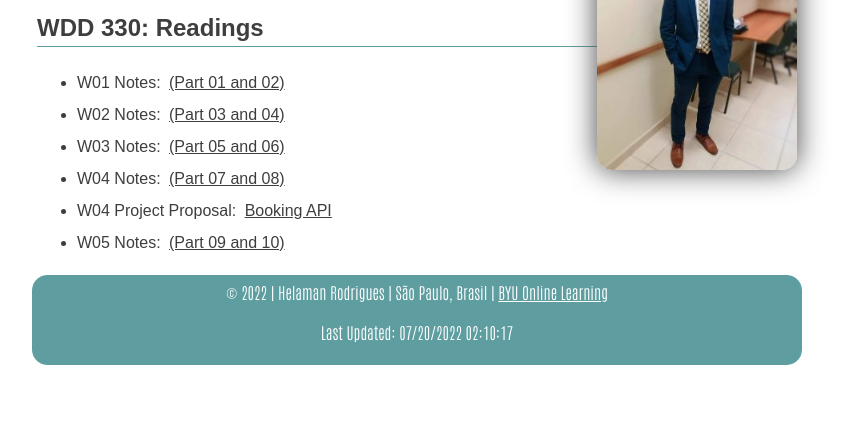
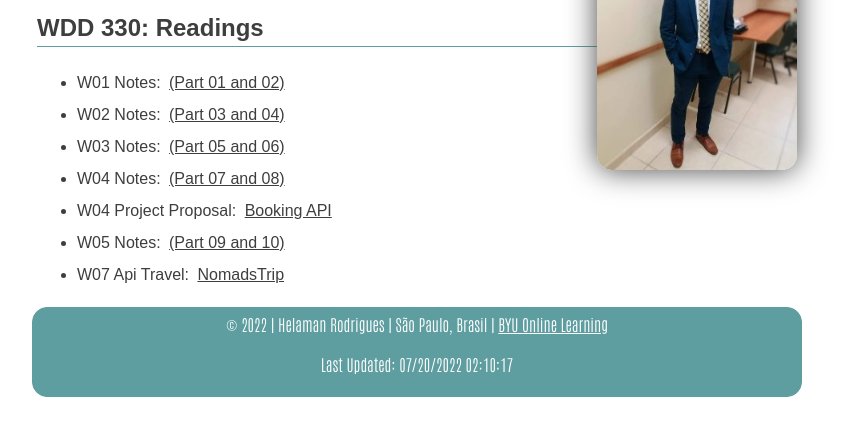
Before and after one commit to helamanrodrigues/Notes-From-WDD330, a plain HTML site: page readings.html in a window 1280 px wide. Shown: the part 93-528 px from the top of the page, without its empty margins (223-1073 px from the left). Drawn offline with Linux system fonts and the light colour scheme.

Commit message:
Adding the api travel into the portfólio

```diff
--- a/readings.html
+++ b/readings.html
@@ -32,6 +32,7 @@
         <li>W04 Notes: <a href="w04.html">(Part 07 and 08)</a></li>
         <li>W04 Project Proposal: <a href="Project/proposal.html">Booking API</a></li>
         <li>W05 Notes: <a href="w05.html">(Part 09 and 10)</a></li>
+        <li>W07 Api Travel: <a href="Api Travel/index.html">NomadsTrip</a></li>
       </ul>
     </nav>
     <footer>
```
